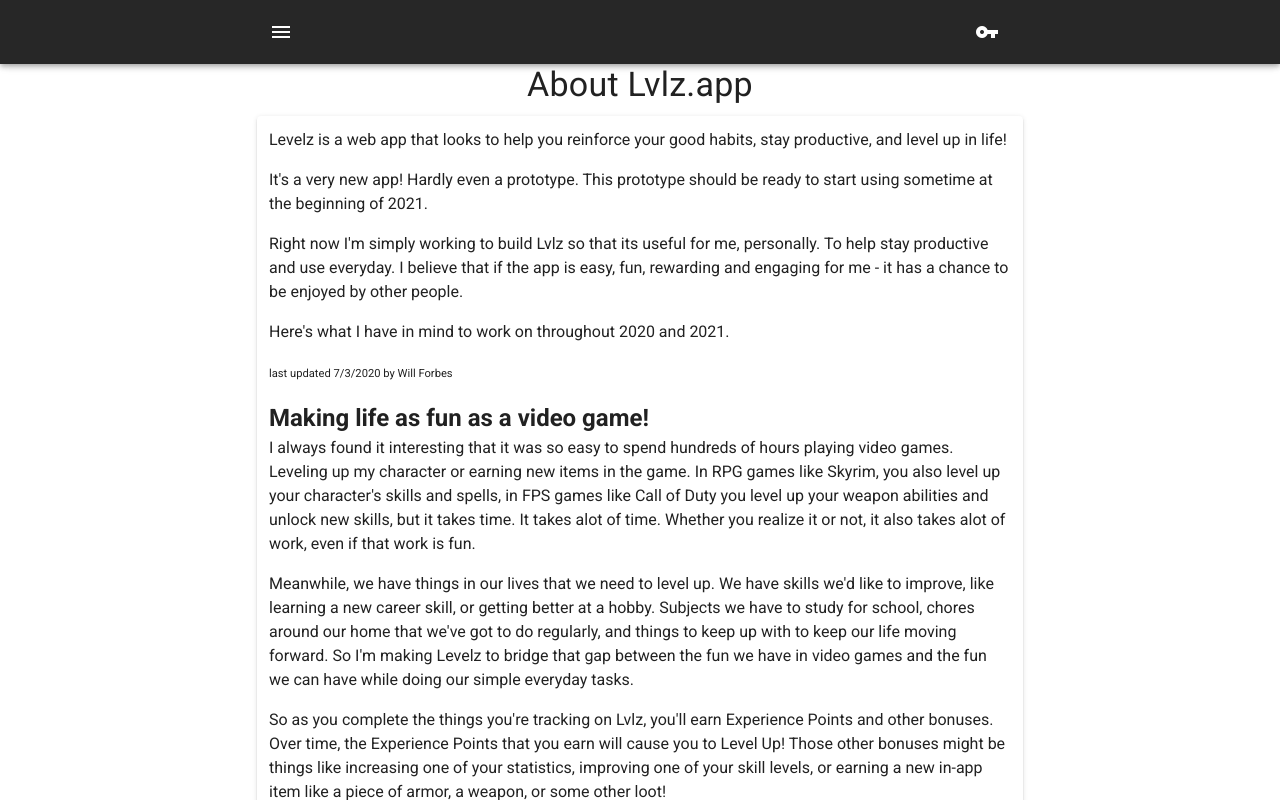
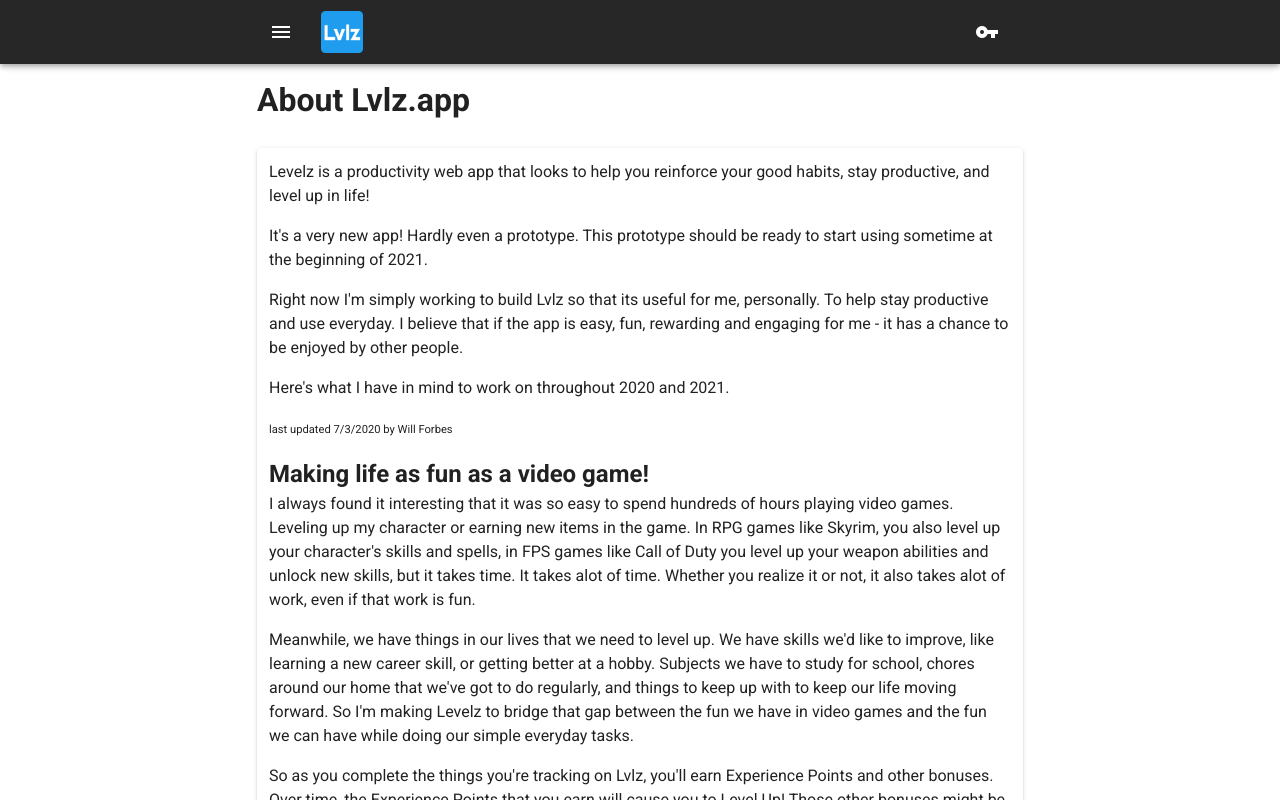
Before and after one commit to wforbes/levelz.app, a Vue app: page /about in a window 1280 px wide. Shown: the top 800 px of the page. Built offline with nearby package versions, Linux system fonts and the light colour scheme; no server answers; what vue2-perfect-scrollbar would draw is missing.

Commit message:
Add Contact Page and Mod About Page - Added a Contact page with some really basic info on it. - Changed the heading on the About page and added 'productivity' to the copy, because being  productive is like totally important bro

```diff
--- a/src/about/views/AboutPage.vue
+++ b/src/about/views/AboutPage.vue
@@ -1,17 +1,22 @@
 <template>
 	<div>
-		<div style="text-align:center;">
+		<!-- <div style="text-align:center;">
 			<span class="display-1" style="display:inline;">
 				About Lvlz.app
 			</span>
-		</div>
+		</div> -->
 		<v-container fluid>
+			<v-row>
+				<v-col>
+					<h1>About Lvlz.app</h1>
+				</v-col>
+			</v-row>
 			<v-row>
 				<v-col>
 					<v-card class="pa-3 mb-4">
 						<p>
-							Levelz is a web app that looks to help you reinforce your good
-							habits, stay productive, and level up in life!
+							Levelz is a productivity web app that looks to help you reinforce
+							your good habits, stay productive, and level up in life!
 						</p>
 						<p>
 							It's a very new app! Hardly even a prototype. This prototype
--- /dev/null
+++ b/src/contact/views/ContactPage.vue
@@ -0,0 +1,42 @@
+<template>
+	<div>
+		<!--<div style="text-align:center;">
+			<span class="display-1" style="display:inline;">
+				Contact Us
+			</span>
+		</div> -->
+		<v-container fluid>
+			<v-row>
+				<v-col>
+					<h1>Contact Us</h1>
+				</v-col>
+			</v-row>
+			<v-row>
+				<v-col>
+					<v-card class="pa-3 mb-4">
+						<p>
+							For all questions, comments, or concerns you can email the
+							Lvlz.app developer directly at
+							<a href="mailto:will@levelz.app">will@lvlz.app</a>.
+						</p>
+						<p>
+							You can also check the progress of the project or get involved at
+							<a href="https://github.com/wforbes/levelz.app" target="_blank"
+								>Github.com/wforbes/levelz.app</a
+							>!
+						</p>
+					</v-card>
+				</v-col>
+			</v-row>
+		</v-container>
+	</div>
+</template>
+
+<script>
+export default {
+	name: "ContactPage",
+	data() {
+		return {};
+	}
+};
+</script>
--- a/src/router/index.js
+++ b/src/router/index.js
@@ -13,6 +13,11 @@
 		path: "/about",
 		name: "About",
 		component: () => import("../about/views/AboutPage.vue")
+	},
+	{
+		path: "/contact",
+		name: "Contact",
+		component: () => import("../contact/views/ContactPage.vue")
 	},
 	{
 		path: "*",
```
